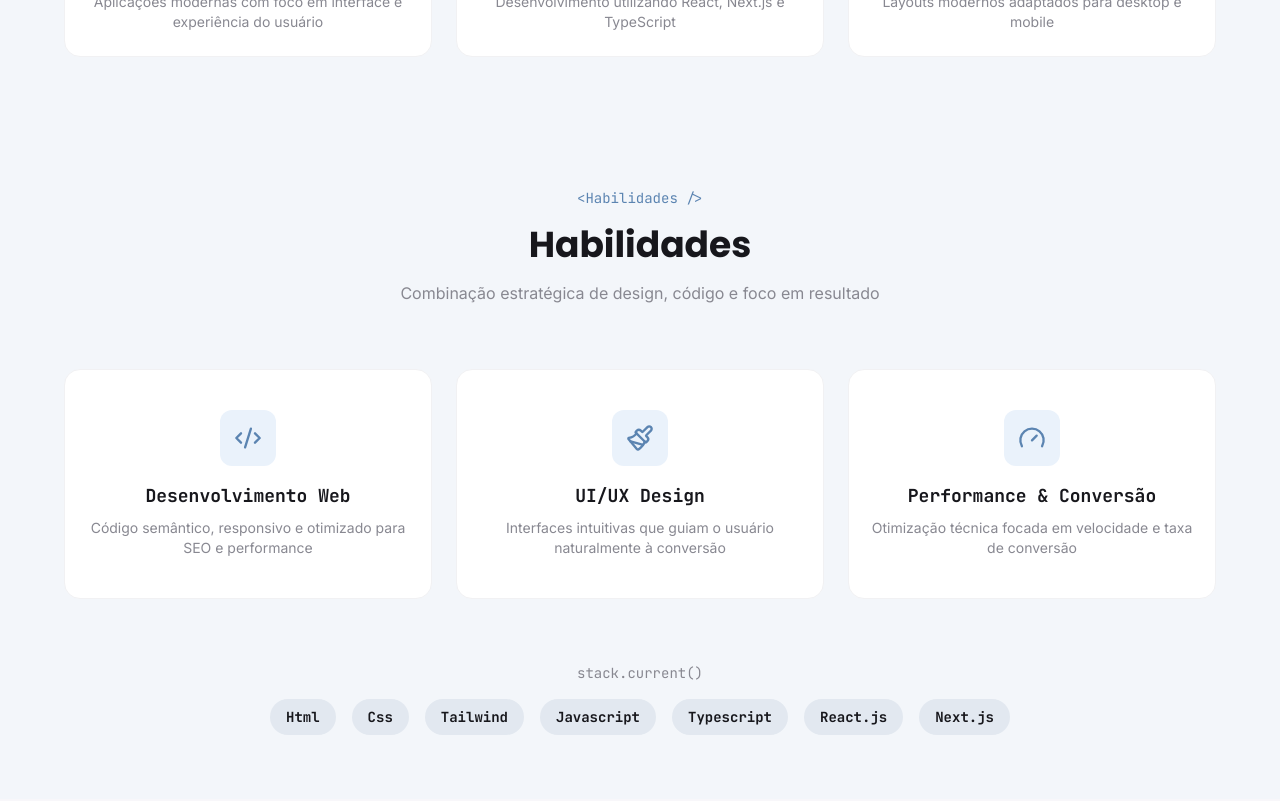
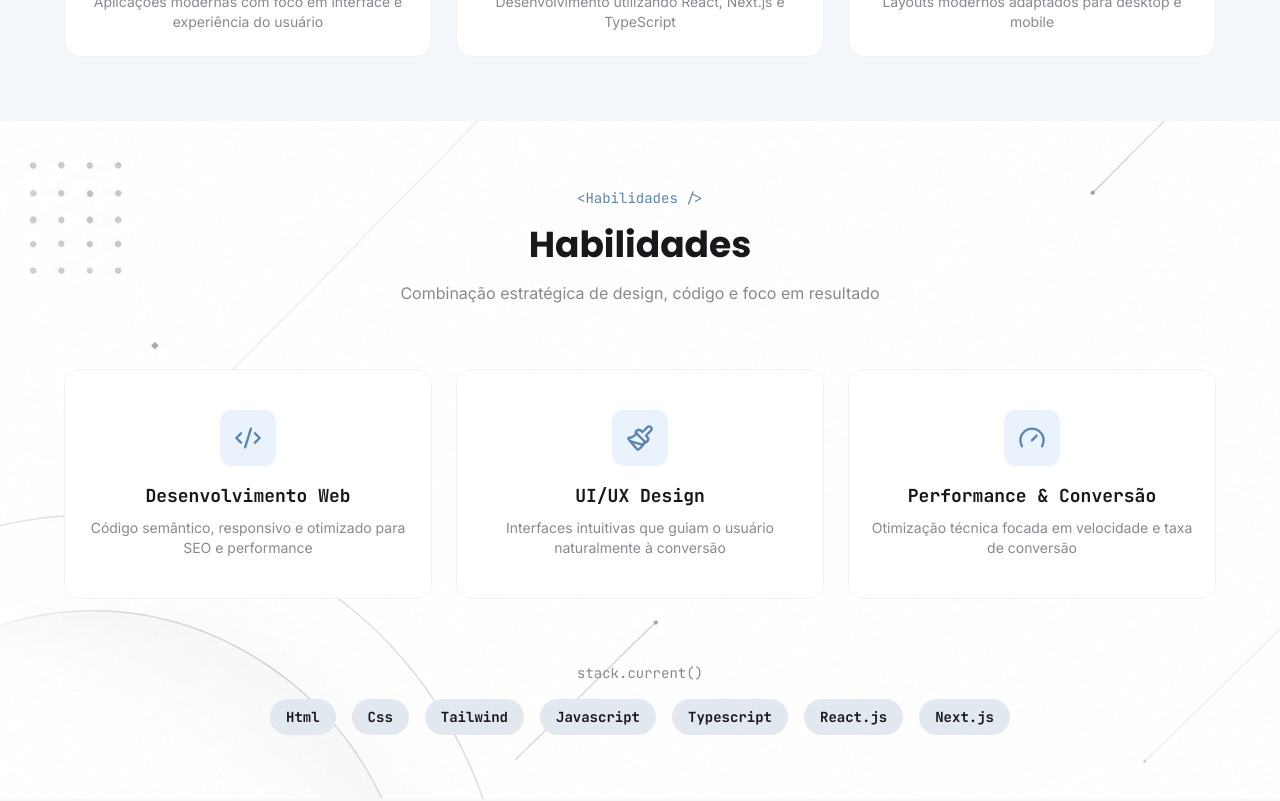
Before and after one commit to Kcode61/portfolio-kauan, a Next.js app: page / in a window 1280 px wide. Shown: the part 1640-2441 px from the top of the page. Built offline with nearby package versions, Linux system fonts and the light colour scheme.

Commit message:
addes a two images on Skills section and added variations on theme dark and light of images

```diff
--- a/app/layout.tsx
+++ b/app/layout.tsx
@@ -32,7 +32,7 @@ export default function RootLayout({
     <html lang="pt-br" className="scroll-smooth" suppressHydrationWarning>
       <body
         cz-shortcut-listen="true"
-        className={`antialiased bg-[#09090B] ${inter.variable} ${jetbrains.variable} ${poppins.variable}`}
+        className={`antialiased  ${inter.variable} ${jetbrains.variable} ${poppins.variable}`}
       >
         <ThemeProvider attribute="class" defaultTheme="system" enableSystem>
           {children}
--- a/components/SkillsSection/index.tsx
+++ b/components/SkillsSection/index.tsx
@@ -1,6 +1,7 @@
 "use client";
 import { CodeXml, Gauge, Paintbrush } from "lucide-react";
 import { motion } from "framer-motion";
+import Image from "next/image";
 export function SkillsSection() {
   const skills = [
     {
@@ -29,7 +30,7 @@ export function SkillsSection() {
   return (
     <section
       id="Habilidades"
-      className="py-16 px-4 bg-[#F3F6FA] dark:bg-[#09090B]"
+      className="py-16 px-4 bg-[url('/backgroundbranco.png')] dark:bg-[url('/backgroundroxo.png')]"
     >
       <div className="max-w-6xl mx-auto">
         <div className="max-w-2xl flex flex-col gap-4 mx-auto text-center">
@@ -70,7 +71,7 @@ export function SkillsSection() {
             whileInView={{ opacity: 1, scale: 1, y: 0 }}
             viewport={{ once: true }}
             transition={{ duration: 0.5, ease: "easeOut" }}
-            className="px-4 py-10 rounded-2xl flex-col gap-2 bg-[#FFFFFF] dark:bg-[#101014] border border-[#F1F1F3] dark:border-[#1B1B20] flex items-center group text-center hover:border-[#5B84B1]/30 transition ease duration-300"
+            className="px-4 py-10 rounded-2xl flex-col gap-2 bg-[#FFFFFF] dark:bg-[#09080D] border border-[#F1F1F3] dark:border-[#1B1B20] flex items-center group text-center hover:border-[#5B84B1]/30 transition ease duration-300"
           >
             <div className="w-14 h-14 mb-2 flex mx-auto items-center justify-center rounded-xl bg-[#EAF2FB]  dark:bg-[#162235] group-hover:bg-[#5B84B1]/20 text-[#5B84B1] ">
               <CodeXml size={28} />
@@ -89,7 +90,7 @@ export function SkillsSection() {
             whileInView={{ opacity: 1, scale: 1, y: 0 }}
             viewport={{ once: true }}
             transition={{ duration: 0.5, ease: "easeOut", delay: 0.4 }}
-            className="px-4 py-10 rounded-2xl flex-col gap-2 bg-[#FFFFFF] dark:bg-[#101014] border border-[#F1F1F3] dark:border-[#1B1B20] flex items-center group text-center hover:border-[#5B84B1]/30 transition ease duration-300"
+            className="px-4 py-10 rounded-2xl flex-col gap-2 bg-[#FFFFFF] dark:bg-[#09080D] border border-[#F1F1F3] dark:border-[#1B1B20] flex items-center group text-center hover:border-[#5B84B1]/30 transition ease duration-300"
           >
             <div className="w-14 mb-2 h-14 flex mx-auto items-center justify-center rounded-xl bg-[#EAF2FB]  dark:bg-[#162235] group-hover:bg-[#5B84B1]/20 text-[#5B84B1]">
               <Paintbrush size={28} />
@@ -107,7 +108,7 @@ export function SkillsSection() {
             whileInView={{ opacity: 1, scale: 1, y: 0 }}
             viewport={{ once: true }}
             transition={{ duration: 0.5, ease: "easeOut", delay: 0.8 }}
-            className="px-4 py-10 rounded-2xl flex-col gap-2 bg-[#FFFFFF] dark:bg-[#101014] border border-[#F1F1F3] dark:border-[#1B1B20] flex items-center group text-center hover:border-[#5B84B1]/30 transition ease duration-300"
+            className="px-4 py-10 rounded-2xl flex-col gap-2 bg-[#FFFFFF] dark:bg-[#09080D] border border-[#F1F1F3] dark:border-[#1B1B20] flex items-center group text-center hover:border-[#5B84B1]/30 transition ease duration-300"
           >
             <div className="w-14 mb-2  h-14 flex mx-auto items-center justify-center rounded-xl bg-[#EAF2FB]  dark:bg-[#162235] group-hover:bg-[#5B84B1]/20 text-[#5B84B1]">
               <Gauge size={28} />
@@ -143,7 +144,7 @@ export function SkillsSection() {
               {skills.map((skill) => (
                 <span
                   key={skill.title}
-                  className="py-2  cursor-default px-4 rounded-full text-[#17171c] dark:text-[#f2f2f2] font-brains text-sm  bg-[#E2E8F0] dark:bg-[#222226] hover:bg-[#5B84B1]/10 dark:hover:bg-[#5B84B1]/20 font-bold hover:text-[#5B84B1]  transition ease duration-300"
+                  className="py-2  cursor-default px-4 rounded-full text-[#17171c] dark:text-[#f2f2f2] font-brains text-sm  bg-[#E2E8F0] dark:bg-[#0A0A0E] hover:bg-[#5B84B1]/10 dark:hover:bg-[#5B84B1]/20 font-bold hover:text-[#5B84B1]  transition ease duration-300"
                 >
                   {skill.title}
                 </span>
```
Also changed, not shown: public/backgroundbranco.png (added), public/backgroundroxo.png (added).
